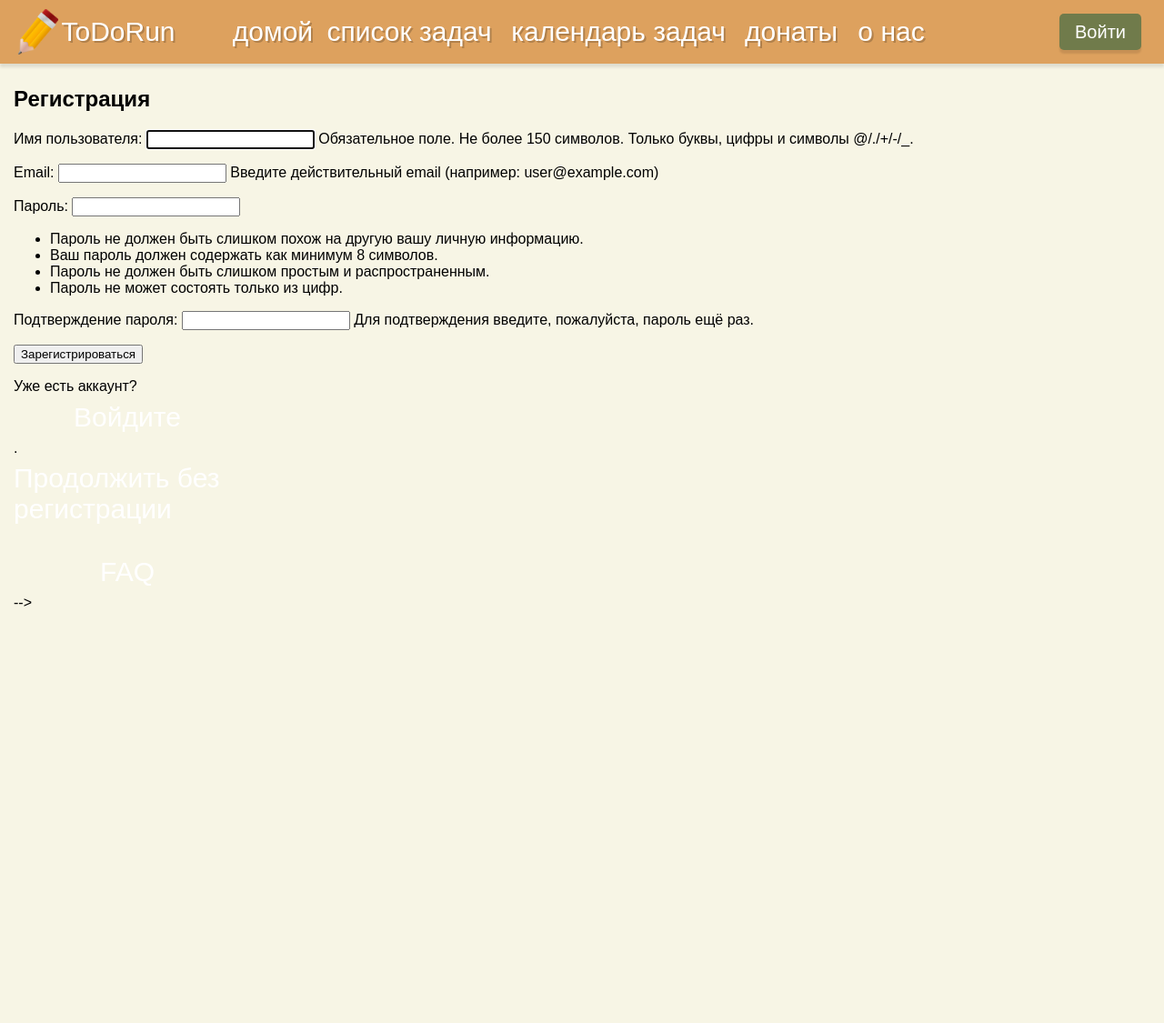
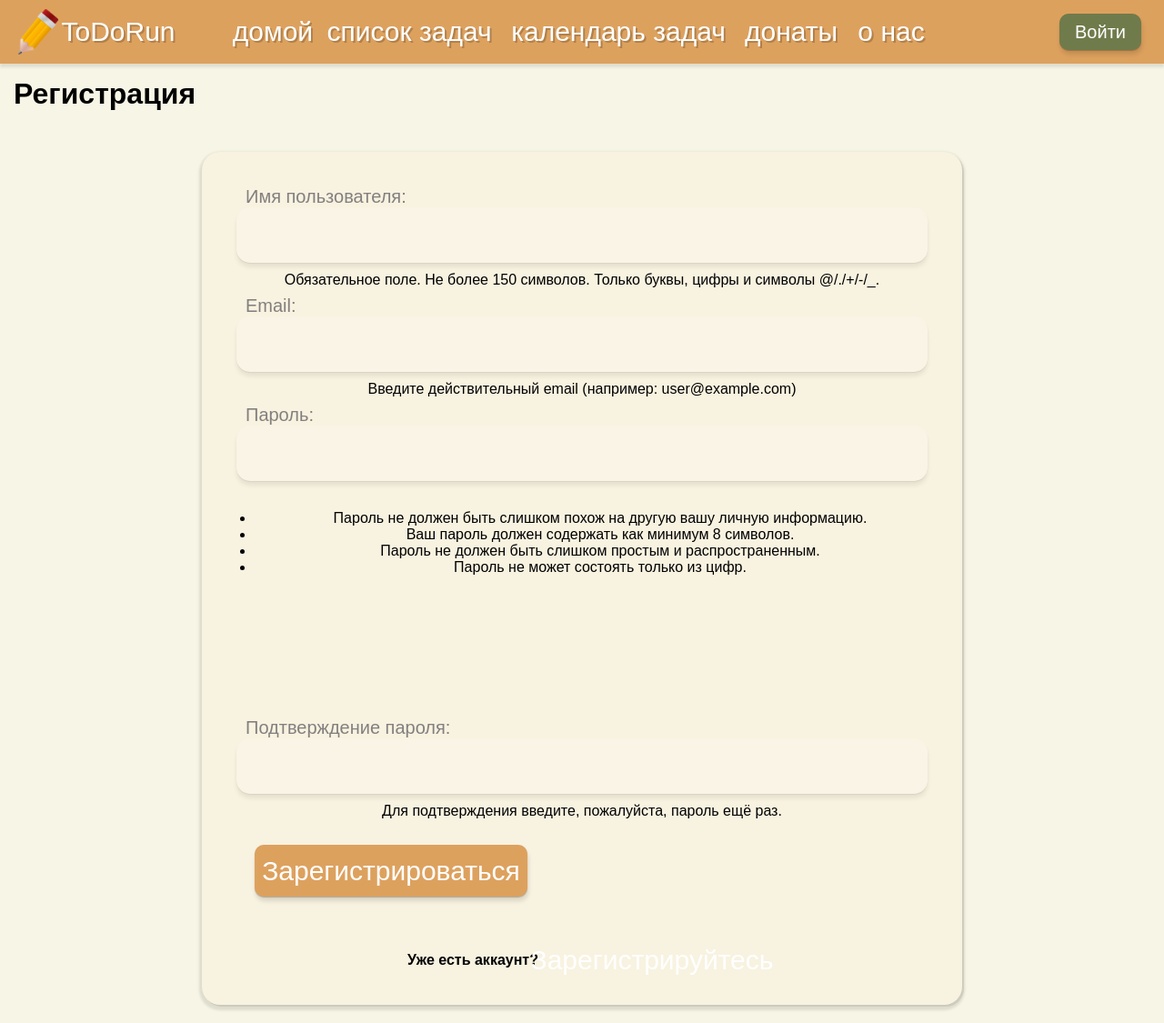
Before and after one commit to skeiigi/ToDoRun, a Django app: page /register/ in a window 1280 px wide. Shown: the whole page at 91% size. Before the commit the page ends 667 px from the top, so only its background shows below. Run offline with Django 5.2, Linux system fonts and the light colour scheme.

Commit message:
view ver 2.1
внедрил стили для форм регистрации и входа, нужно привести в порядок

```diff
--- a/Project1/DjangoProj/organizer/organ/forms.py
+++ b/Project1/DjangoProj/organizer/organ/forms.py
@@ -39,7 +39,14 @@
     email = forms.EmailField(
         help_text="Введите действительный email (например: user@example.com)"
     )
-
     class Meta:
         model = User
         fields = ["username", "email", "password1", "password2"]
+        widget=forms.TextInput(
+            attrs={
+                "class": "special",
+                "size": "40",
+                "label": "comment",
+                "placeholder": "Comma Seperated",
+            }
+        ),
--- a/Project1/DjangoProj/organizer/organ/static/css/styles.css
+++ b/Project1/DjangoProj/organizer/organ/static/css/styles.css
@@ -112,6 +112,12 @@
     align-items: center;
     text-shadow: 2px 2px rgba(0, 0, 0, 0.2);
 }
+span{
+    margin: 10px;
+    display: flex;
+    justify-content: center;
+    align-items: center;
+}
 .container-enter {
     width: 30px;
     height: 50px;
@@ -185,17 +191,21 @@
 
 /*стили кнопок*/
 .button-container{
-    justify-content: flex-end;
-    align: right; /* Выравниваем кнопки по центру по вертикали */
-    gap: 10px; /* Отступ между кнопками */
- box-shadow: 0 4px 2px rgba(0, 0, 0, 0.1);
+    gap: 0px; /* Отступ между кнопками */
+    position: relative;
+    max-width: 100%;
+    width: auto;
+    margin: 10px;
+    display: flex;
+    justify-content: center;
+    align-items: center;
 }
 .btn {
     padding: 10px 20px; /* Отступы внутри кнопок */
     border: none; /* Убираем рамку */
-    border-radius: 5px; /* Скругление углов */
+    border-radius: 10px; /* Скругление углов */
     cursor: pointer; /* Указатель при наведении */
-    box-shadow: 0 4px 2px rgba(0, 0, 0, 0.1);
+    box-shadow: 0 1px 1px rgb(0 0 0 / 20%), 1px 5px 5px 0 rgb(0 0 0 / 12%);
 }
 .btn-outline-primary {
     width: 120px;
@@ -240,11 +250,16 @@
 .btn-home-primary:hover {
     background-color: #283618; /* Темнее при наведении */
 }
-
+.btn-form-outline:hover {
+    background-color: #FEFAE0; /* Цвет фона при наведении */
+    color: #ffffff; /* Цвет текста при наведении */
+}
 
 
 /*стили домашней страницы*/
 .home-container{
+    width: 100%;
+    height: auto;
     position: absolute;
     padding: 0;
 }
@@ -282,6 +297,15 @@
 
 
 
+/*страница для незарегавшихся*/
+.cake-container{
+    width: 50%;
+    height: auto;
+    position: absolute;
+    padding: 0;
+}
+
+
 
 
 
@@ -293,19 +317,16 @@
     margin: 1px; /* Убираем маргины */
     display: flex; /* Используем flexbox для выравнивания */
 }
-
 /* Стили для элементов навигации */
 .nav li {
     margin: 15px 25px; /* Отступы между элементами навигации */
 }
-
 .nav a {
     text-decoration: none; /* Убираем подчеркивание */
     color: #333; /* Цвет текста */
     padding: 10px 1px; /* Отступы внутри ссылок */
     transition: background-color 0.3s; /* Плавный переход для фона */
 }
-
 .nav button {
     display: flex;
     align: right;
@@ -332,52 +353,168 @@
     }
 }
 
+
+/*стили для окна входа*/
+.form {
+    display: flex;
+    justify-content: center;
+    align-items: center;
+  position: relative;
+  width: 400px;
+  height: auto;
+  top: 100px;
+  left: 0px;
+  z-index: 1;
+  background: #f3c99c12;
+  margin: auto auto;
+  padding: 18px;
+  text-align: center;
+  border-radius: 20px;
+  box-shadow: 0 1px 1px rgb(0 0 0 / 6%), 0 5px 5px 0 rgb(0 0 0 / 7%);
+}
+.form label{
+    margin-left: 10px;
+    font-size: 20px;
+    width: 200px;
+    display: flex;
+    justify-content: left;
+    align-items: left;
+    color: #837f7f;
+}
+.form input {
+  outline: 0;
+  background: #ffffff29;
+  color: #837f7f;
+  width: 100%;
+  border: 0;
+  padding: 15px;
+  box-sizing: border-box;
+  border-radius: 15px;
+  box-shadow: 0 1px 1px rgb(0 0 0 / 6%), 0 5px 5px 0 rgb(0 0 0 / 7%);
+  font-size: 26px;
+}
+.btn-form-primary {
+    width: 160px;
+    height: 52px;
+    margin-left: 5px;
+    padding: 5px;
+    font-size: 28px;
+    background: #DDA15E; /* Цвет фона */
+    color: #ffffff; /* Цвет текста */
+    transition:0.5s;
+}
+.form button {
+  cursor: pointer;
+}
+p{
+    height: 80px;
+    margin: 20px;
+}
+p label{
+    width: 40px;
+}
+.link-container{
+    margin-left: 10px;
+    display: flex;
+    justify-content: center;
+    align-items: center;
+    width: auto;
+    height: auto;
+}
+.register-container{
+    margin: 40px;
+    display: flex;
+    justify-content: left;
+    align-items: center;
+    position: relative;
+    width: auto;
+    height: auto;
+}
+form h4{
+    font-size: 16px;
+    text-decoration: none;
+}
+
+
+
+/*стили для окна регистрации*/
 .login-page {
-  width: 360px;
+  width: 560px;
   padding: 2% 0 0;
   margin: auto;
 }
-.form {
+.form-register {
+    display: flex;
+    justify-content: center;
+    align-items: left;
+    flex-direction: column;
   position: relative;
-  top: 250px;
+  width: 800px;
+  height: auto;
+  top: 30px;
   left: 0px;
   z-index: 1;
   background: #f3c99c12;
-  max-width: 160px;
-  margin: 0 auto 1200px;
-  padding: 45px;
+  margin-bottom: 50px;
+  padding: 18px;
   text-align: center;
   border-radius: 20px;
-  box-shadow: 0 0 20px 0 rgba(0, 0, 0, 0.2), 0 5px 5px 0 rgba(0, 0, 0, 0.24);
+  box-shadow: 2px 2px rgb(0 0 0 / 8%), 0px 3px 3px 3px rgb(0 0 0 / 10%);
 }
-.form input {
-  font-family: "Roboto", sans-serif;
+.text-container{
+    display: flex;
+    justify-content: center;
+    align-items: center;
+    flex-direction: column;
+    padding-top: 10px;
+}
+.form-register label{
+    margin-left: 10px;
+    font-size: 20px;
+    width: 300px;
+    display: flex;
+    justify-content: left;
+    align-items: left;
+    color: #837f7f;
+}
+.form-register input {
   outline: 0;
   background: #ffffff29;
+  color: #837f7f;
   width: 100%;
   border: 0;
-  margin-bottom: 20px;
   padding: 15px;
   box-sizing: border-box;
   border-radius: 15px;
-  box-shadow: 0 1px 1px rgb(0 0 0 / 6%), 0 5px 5px 0 rgb(0 0 0 / 17%);
-  font-size: 24px;
+  box-shadow: 0 1px 1px rgb(0 0 0 / 6%), 0 5px 5px 0 rgb(0 0 0 / 7%);
+  font-size: 26px;
 }
-.form button {
-  font-family: "Roboto", sans-serif;
-  text-transform: uppercase;
-  outline: ;
-  margin-top: 10px;
-  margin-bottom: 5px;
-  background: #dc9d57;
-  width: 70%;
-  border-radius: 15px;
-  padding: 15px;
-  color: #FFFFFF;
-  font-size: 14px;
-  -webkit-transition: all 0.3 ease;
-  transition: all 0.3 ease;
-  cursor: pointer;
+.btn-register-primary {
+    width: 300px;
+    height: 57px;
+    padding: 5px;
+    font-size: 30px;
+    background: #DDA15E; /* Цвет фона */
+    color: #ffffff; /* Цвет текста */
+    transition:0.5s;
+}
+.btn-register-primary: hover {
+    color: #ffffff;
+}
+.btn-form-outline {
+    width: 160px;
+    height: 52px;
+    padding: 5px;
+    font-size: 25px;
+    justify-content: center;
+    margin: 10px;
+    background-color: transparent; /* Прозрачный фон */
+    color:rgb(107 146 104 / 50%); /* Цвет текста */
+    border-top: 2px solid rgb(216 205 181 / 15%); /* Рамка */
+    transition: 0.7s;
+}
+.btn-form-outline: hover{
+    color: #ffffff;
 }
 input[type = "checkbox"]{
   align-content:
@@ -386,17 +523,59 @@
   height: 20px;
 }
 .form button:hover,.form button:active,.form button:focus {
-  background: #43A047;
+  background: #8b9861;
 }
-.form .message {
-  margin: 15px 0 0;
-  color: #b3b3b3;
-  font-size: 12px;
+.form a {
+    margin: 0px;
+    padding: 0px;
+    width: 200px;
+    display: flex;
+    justify-content: center;
+    align-items: center;
+    font-size: 20px;
+  color: #77a15a;
 }
-.form .message a {
-  color: #4CAF50;
-  text-decoration: none;
+.form a: hover{
+    color: #ffffff;
+}
+.form message{
+    color: #77a15a;
 }
 .form .register-form {
   display: none;
 }
+form{
+    display: flex;
+    justify-content: center;
+    align-items: center;
+    width: 100%;
+    height: 100%;
+}
+h1 {
+    margin: 15px;
+}
+
+
+
+.forauth-container{
+    margin-left: 10px;
+    padding: 20px;
+    background-color: #DDA15E;
+    width: 90%;
+    height: auto;
+    border-radius: 15px;
+
+}
+.forauth-container a{
+    display: flex;
+    justify-content: left;
+    align-items: center;
+    width: 350px;
+    color: #FF218C;
+}
+.forauth-container a: hover{
+    color: #ffffff;
+}
+.forauth-container h1{
+    margin: 1px;
+}
--- a/Project1/DjangoProj/organizer/organ/templates/organ/header.html
+++ b/Project1/DjangoProj/organizer/organ/templates/organ/header.html
@@ -54,7 +54,6 @@
 
        </div>
    </div>
-
+</body>
  {% block body %}{% endblock %}
-</body>
 </html>
--- a/Project1/DjangoProj/organizer/organ/templates/organ/register.html
+++ b/Project1/DjangoProj/organizer/organ/templates/organ/register.html
@@ -6,18 +6,19 @@
 
 {% block body %}
 {% load static %}
-<div class="container">
-    <h2>Регистрация</h2>
-<form method="post">
-    <div class="px-4 py-5 my-5 text-center">
-        {% csrf_token %}
+    <h1>Регистрация</h1>
+<form method="post">{% csrf_token %}
+    <div class="form-register">
         {{ form.as_p }}
-        <button type="submit">Зарегистрироваться</button>
-        <p>Уже есть аккаунт? <a href="{% url 'login' %}">Войдите</a>.</p>
-    <a href="{% url 'noauth' %}">Продолжить без регистрации</a><br><br>
-    <a href="{% url 'faq_page' %}">FAQ</a>
+        <div class="register-container">
+            <button type="submit" class="btn btn-register-primary">Зарегистрироваться</button>
+        </div>
+        <div class="link-container">
+            <h4>Уже есть аккаунт?</h4>
+            <a href="{% url 'login' %}">Зарегистрируйтесь</a>
+        </div>
     </div>
-</form>-->
+</form>
 <!--    <div class="form">-->
 <!--    <form class="register-form">-->
 <!--      <input type="text" placeholder="name"/>-->
```
Also changed, not shown: Project1/DjangoProj/organizer/organ/templates/organ/for_auth.html (+6 -1 lines), Project1/DjangoProj/organizer/organ/templates/organ/login.html (+16 -9 lines), Project1/DjangoProj/organizer/db.sqlite3.
